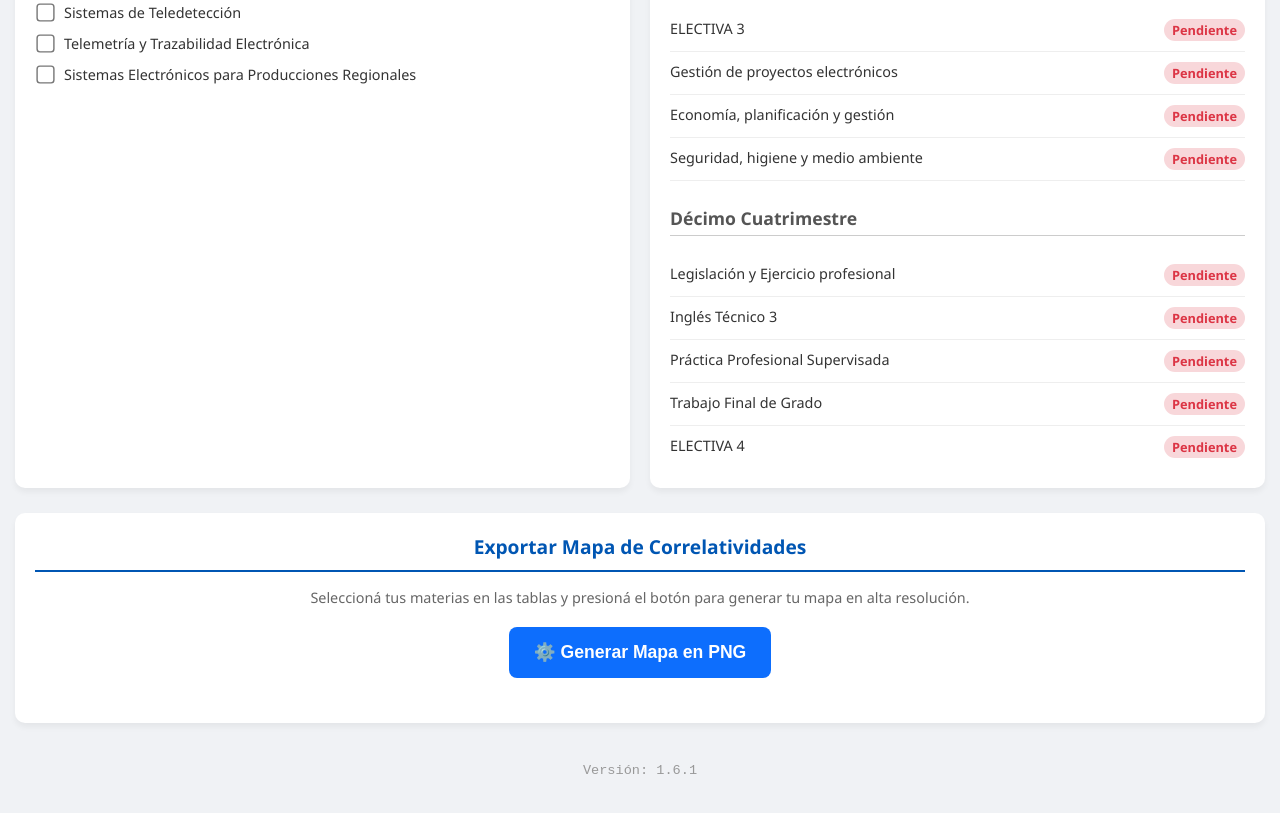
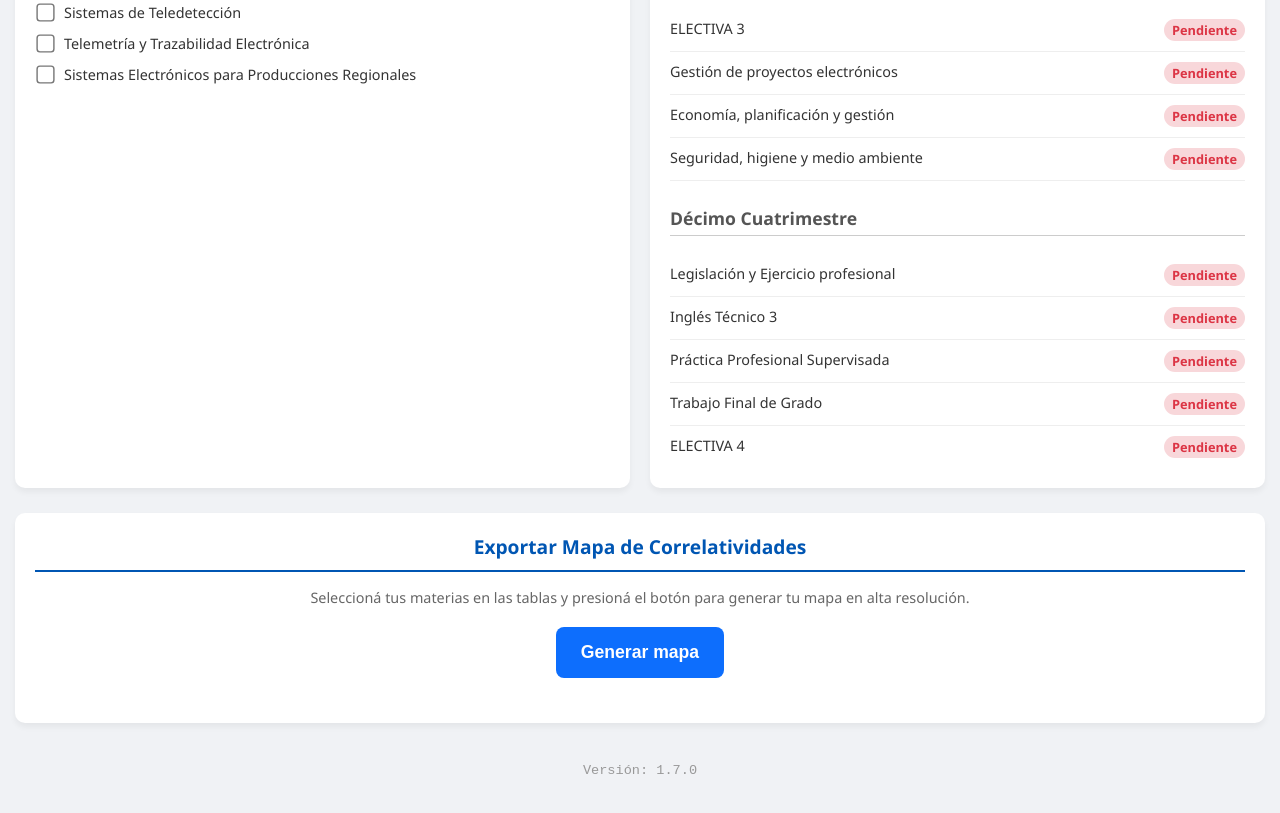
Before and after one commit to chingolit0/Simulador-INEL-UNM, a plain HTML site: page index.html in a window 1280 px wide. Shown: the part 2550-3363 px from the top of the page. Drawn offline with nearby package versions, Linux system fonts and the light colour scheme.

Commit message:
Update version and button text in index.html
Updated the version number from 1.6.1 to 1.7.0 and modified button text.

```diff
--- a/index.html
+++ b/index.html
@@ -156,7 +156,6 @@
     </style>
 
     <script type="text/javascript" src="https://unpkg.com/vis-network/standalone/umd/vis-network.min.js"></script>
-    <script src="https://cdnjs.cloudflare.com/ajax/libs/html2canvas/1.4.1/html2canvas.min.js"></script>
 </head>
 <body>
     <h1>Simulador Equivalencias INEL (2011 ➔ 2027)</h1>
@@ -180,7 +179,7 @@
         </p>
 
         <button id="btn-generar" onclick="generarMapa()" style="padding: 15px 25px; background-color: #0d6efd; color: white; border: none; border-radius: 8px; cursor: pointer; font-size: 1.1rem; font-weight: bold;">
-            ⚙️ Generar Mapa en PNG
+            Generar mapa
         </button>
 
         <div id="contenedor-imagen" style="margin-top: 25px;"></div>
@@ -617,10 +616,7 @@
 
     <!-- TESTIGO DE VERSIÓN -->
     <div style="text-align: center; margin-top: 40px; margin-bottom: 20px; color: #999; font-size: 0.85rem; font-family: monospace;">
-        Versión: 1.6.1
+        Versión: 1.7.0
     </div>
-
 </body>
 </html>
-</body>
-</html>
```
